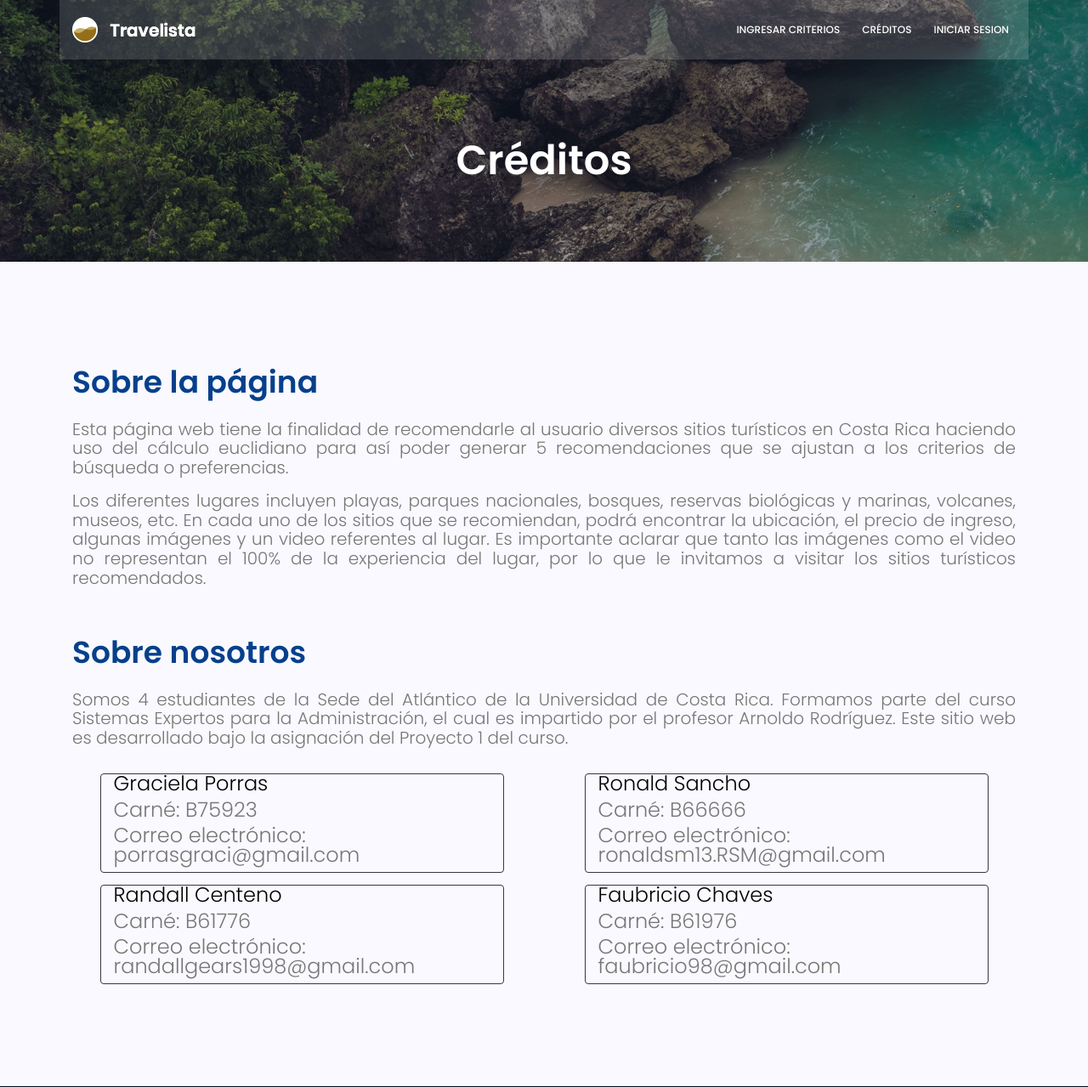
After one commit to RandallUCR/ProyectoExpertos, a PHP site: template Proyecto1_Expertos_G5/View/creditosView.php in a window 1280 px wide. The commit adds this page. Shown: the top 1279 px of the page at 85% size. Run offline with PHP 8.4, Linux system fonts and the light colour scheme; the template is opened without the code that fills it, so the values that code supplies are empty; some libraries are stand-ins or nearby versions.

Commit message:
Créditos de la página

```diff
--- a/Proyecto1_Expertos_G5/Controller/IndexController.php
+++ b/Proyecto1_Expertos_G5/Controller/IndexController.php
@@ -46,7 +46,7 @@ class IndexController {
         //obtengo resultados del formulario
         //$TN_id_DT = $_POST['TN_id_DT'];
 
-        $TN_id_DT='30';
+        $TN_id_DT='2';
         //obtengo array de BD con los atributos que se necesitan
         $data['detalles'] = $principal->mostrar_detalles_destino_turistico($TN_id_DT);
         $data['Galeria_D'] = $principal->mostrar_imagenes_destino_turistico($TN_id_DT);
@@ -64,5 +64,9 @@ class IndexController {
         $this->view->show("detallesDestinoView.php", $data);
     } // vista index
 
+    public function creditos(){
+        $this->view->show("creditosView.php", null);
+    }
+
 
 } // fin clase
--- /dev/null
+++ b/Proyecto1_Expertos_G5/View/creditosView.php
@@ -0,0 +1,81 @@
+<?php
+    include_once 'View/headerView.php';
+?>
+
+
+	<section class="about-banner relative">
+		<div class="overlay overlay-bg"></div>
+		<div class="container">
+			<div class="row d-flex align-items-center justify-content-center">
+				<div class="about-content col-lg-12">
+					<h1 class="text-white"> Créditos </h1>
+				</div>
+			</div>
+		</div>
+	</section>
+	<!-- End banner Area -->
+
+	<!-- Start contact-page Area -->
+	<section class="contact-page-area section-gap">
+		<div class="container">
+
+			<div>
+
+				<h1 style="color: #06408C">Sobre la página</h1><br>
+				<p style="font-size: 20px; text-align:justify">
+                    Esta página web tiene la finalidad de recomendarle al usuario diversos sitios
+                    turísticos en Costa Rica haciendo uso del cálculo euclidiano para así poder
+                    generar 5 recomendaciones que se ajustan a los criterios de búsqueda o
+                    preferencias.
+                </p>
+                <p style="font-size: 20px; text-align:justify">
+                    Los diferentes lugares incluyen playas, parques nacionales, bosques, reservas
+                    biológicas y marinas, volcanes, museos, etc. En cada uno de los sitios que se
+                    recomiendan, podrá encontrar la ubicación, el precio de ingreso, algunas
+                    imágenes y un video referentes al lugar. Es importante aclarar que tanto las
+                    imágenes como el video no representan el 100% de la experiencia del lugar,
+                    por lo que le invitamos a visitar los sitios turísticos recomendados.
+                </p>
+
+			</div>
+
+            <div>
+
+				<h1 style="color: #06408C; margin-top: 1.5em;">Sobre nosotros</h1><br>
+				<p style="font-size: 20px; text-align:justify">
+                    Somos 4 estudiantes de la Sede del Atlántico de la Universidad de Costa
+                    Rica. Formamos parte del curso Sistemas Expertos para la Administración, el
+                    cual es impartido por el profesor Arnoldo Rodríguez. Este sitio web es
+                    desarrollado bajo la asignación del Proyecto 1 del curso.
+                </p>
+                <div class="row justify-content-around" style="margin-top: 1em;">
+                    <div class="col-12 col-md-5 border border-dark rounded" style="margin-top: 1em;">
+                        <legend style="color: #000;">Graciela Porras</legend>
+                        <legend>Carné: B75923 </legend>
+                        <legend>Correo electrónico: porrasgraci@gmail.com </legend>
+                    </div>
+                    <div class="col-12 col-md-5 border border-dark rounded" style="margin-top: 1em;">
+                        <legend style="color: #000;">Ronald Sancho</legend>
+                        <legend>Carné: B66666 </legend>
+                        <legend>Correo electrónico: ronaldsm13.RSM@gmail.com </legend>
+                    </div>
+                    <div class="col-12 col-md-5 border border-dark rounded" style="margin-top: 1em;">
+                        <legend style="color: #000;">Randall Centeno</legend>
+                        <legend>Carné: B61776 </legend>
+                        <legend>Correo electrónico: randallgears1998@gmail.com </legend>
+                    </div>
+                    <div class="col-12 col-md-5 border border-dark rounded" style="margin-top: 1em;">
+                        <legend style="color: #000;">Faubricio Chaves</legend>
+                        <legend>Carné: B61976 </legend>
+                        <legend>Correo electrónico: faubricio98@gmail.com </legend>
+                    </div>
+                </div>
+
+			</div>
+
+		</div>
+	</section>
+
+<?php
+    include_once 'View/footerView.php';
+?>
--- a/Proyecto1_Expertos_G5/View/headerView.php
+++ b/Proyecto1_Expertos_G5/View/headerView.php
@@ -42,7 +42,7 @@
 				      <nav id="nav-menu-container">
 				        <ul class="nav-menu">
 				          <li><a href="?controlador=Index&amp;accion=mostrar">Ingresar Criterios</a></li>
-						  <li><a href="about.html">Créditos</a></li>
+						  <li><a href="?controlador=Index&amp;accion=creditos">Créditos</a></li>
 				          <li><a href="about.html">Iniciar Sesion</a></li>
 				        </ul>
 				      </nav><!-- #nav-menu-container -->
```
